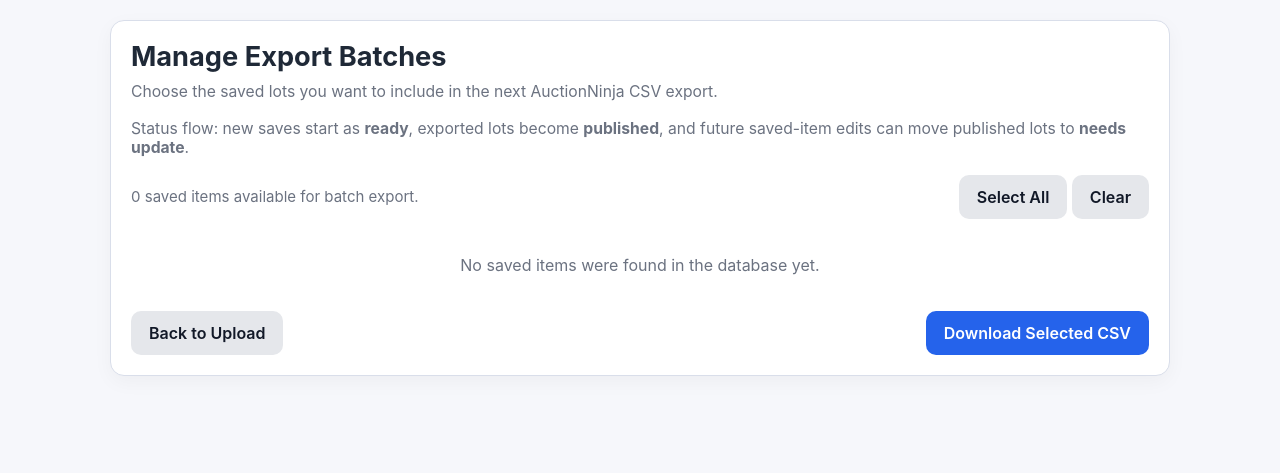
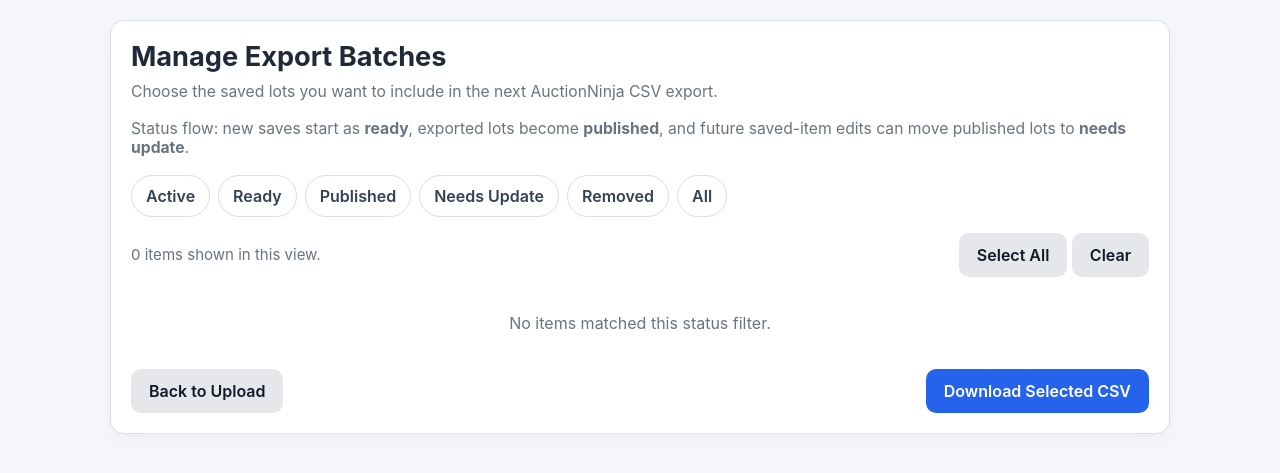
Before and after one commit to tpobryan/treasureandthyme_inventory_manager, a Flask app: template templates/manage_items.html in a window 1280 px wide. Shown: the top 473 px of the page. Run offline with Flask 3, Linux system fonts and the light colour scheme; the template is opened without the code that fills it, so the values that code supplies are empty.

Commit message:
Add status filters to manage items

```diff
--- a/app.py
+++ b/app.py
@@ -84,6 +84,19 @@ ITEM_STATUS_PUBLISHED = "published"
 ITEM_STATUS_NEEDS_UPDATE = "needs_update"
 ITEM_STATUS_REMOVED = "removed"
 EXPORTABLE_STATUSES = {ITEM_STATUS_READY, ITEM_STATUS_NEEDS_UPDATE, ITEM_STATUS_PUBLISHED}
+MANAGE_ITEM_FILTERS = {
+    "active": {ITEM_STATUS_READY, ITEM_STATUS_PUBLISHED, ITEM_STATUS_NEEDS_UPDATE},
+    ITEM_STATUS_READY: {ITEM_STATUS_READY},
+    ITEM_STATUS_PUBLISHED: {ITEM_STATUS_PUBLISHED},
+    ITEM_STATUS_NEEDS_UPDATE: {ITEM_STATUS_NEEDS_UPDATE},
+    ITEM_STATUS_REMOVED: {ITEM_STATUS_REMOVED},
+    "all": {
+        ITEM_STATUS_READY,
+        ITEM_STATUS_PUBLISHED,
+        ITEM_STATUS_NEEDS_UPDATE,
+        ITEM_STATUS_REMOVED,
+    },
+}
 
 DEFAULT_CATEGORIES = [
     "Jewelry",
@@ -676,18 +689,29 @@ def fetch_export_rows() -> list[list[str]]:
     return rows
 
 
-def fetch_manage_items() -> list[dict[str, str]]:
+def normalize_manage_filter(raw_filter: str) -> str:
+    value = (raw_filter or "").strip().lower()
+    if value in MANAGE_ITEM_FILTERS:
+        return value
+    return "active"
+
+
+def fetch_manage_items(status_filter: str = "active") -> list[dict[str, str]]:
     if not database_enabled():
         return []
 
+    normalized_filter = normalize_manage_filter(status_filter)
+    statuses = MANAGE_ITEM_FILTERS[normalized_filter]
+
     ensure_item_store_ready()
-    connection, _dialect = connect_item_store()
+    connection, dialect = connect_item_store()
     assert connection is not None
 
     try:
         cursor = connection.cursor()
+        placeholders = ", ".join(["?"] * len(statuses)) if dialect == "sqlite" else ", ".join(["%s"] * len(statuses))
         cursor.execute(
-            """
+            f"""
             SELECT
                 lot_number,
                 title,
@@ -700,9 +724,10 @@ def fetch_manage_items() -> list[dict[str, str]]:
                 published_at,
                 last_export_batch
             FROM auction_items
-            WHERE status != 'removed'
+            WHERE status IN ({placeholders})
             ORDER BY lot_number
-            """
+            """,
+            tuple(statuses),
         )
         records = cursor.fetchall()
     finally:
@@ -1535,10 +1560,12 @@ def manage_items():
         flash("Batch item management is available when DATABASE_URL is configured.")
         return redirect(url_for("index"))
 
-    items = fetch_manage_items()
+    current_filter = normalize_manage_filter(request.args.get("status", "active"))
+    items = fetch_manage_items(current_filter)
     return render_template(
         "manage_items.html",
         items=items,
+        current_filter=current_filter,
     )
 
 
--- a/templates/manage_items.html
+++ b/templates/manage_items.html
@@ -81,6 +81,30 @@
     .toolbar-copy {
       color: var(--muted);
       font-size: 0.94rem;
+    }
+
+    .filter-row {
+      display: flex;
+      gap: 8px;
+      flex-wrap: wrap;
+      margin-bottom: 16px;
+    }
+
+    .filter-pill {
+      display: inline-block;
+      padding: 10px 14px;
+      border-radius: 999px;
+      border: 1px solid var(--border);
+      background: #fff;
+      color: #334155;
+      font-weight: 600;
+      text-decoration: none;
+    }
+
+    .filter-pill.active {
+      background: #dbeafe;
+      border-color: #93c5fd;
+      color: #1d4ed8;
     }
 
     button,
@@ -229,10 +253,19 @@
         {% endif %}
       {% endwith %}
 
+      <div class="filter-row">
+        <a class="filter-pill {% if current_filter == 'active' %}active{% endif %}" href="{{ url_for('manage_items', status='active') }}">Active</a>
+        <a class="filter-pill {% if current_filter == 'ready' %}active{% endif %}" href="{{ url_for('manage_items', status='ready') }}">Ready</a>
+        <a class="filter-pill {% if current_filter == 'published' %}active{% endif %}" href="{{ url_for('manage_items', status='published') }}">Published</a>
+        <a class="filter-pill {% if current_filter == 'needs_update' %}active{% endif %}" href="{{ url_for('manage_items', status='needs_update') }}">Needs Update</a>
+        <a class="filter-pill {% if current_filter == 'removed' %}active{% endif %}" href="{{ url_for('manage_items', status='removed') }}">Removed</a>
+        <a class="filter-pill {% if current_filter == 'all' %}active{% endif %}" href="{{ url_for('manage_items', status='all') }}">All</a>
+      </div>
+
       <form action="{{ url_for('export_selected_csv') }}" method="post">
         <div class="toolbar">
           <div class="toolbar-copy">
-            {{ items|length }} saved item{% if items|length != 1 %}s{% endif %} available for batch export.
+            {{ items|length }} item{% if items|length != 1 %}s{% endif %} shown in this view.
           </div>
           <div>
             <button type="button" class="secondary" id="selectAllButton">Select All</button>
@@ -260,12 +293,14 @@
                 {% for item in items %}
                   <tr>
                     <td>
+                      {% if item['status'] != 'removed' %}
                         <input
                           type="checkbox"
                           name="lot_numbers"
                           value="{{ item['lot_number'] }}"
                           {% if item['status'] in ('ready', 'needs_update') %}checked{% endif %}
                         >
+                      {% endif %}
                     </td>
                     <td>{{ item['lot_number'] }}</td>
                     <td>
@@ -287,6 +322,7 @@
                     <td>
                       <div class="inline-actions">
                         <a class="button-link secondary" href="{{ url_for('edit_saved_item', lot_number=item['lot_number']) }}">Edit</a>
+                        {% if item['status'] != 'removed' %}
                           <button
                             type="submit"
                             class="danger-button"
@@ -296,6 +332,7 @@
                           >
                             Remove
                           </button>
+                        {% endif %}
                       </div>
                     </td>
                   </tr>
@@ -304,7 +341,7 @@
             </table>
           </div>
         {% else %}
-          <div class="empty">No saved items were found in the database yet.</div>
+          <div class="empty">No items matched this status filter.</div>
         {% endif %}
 
         <div class="footer-actions">
```
Also changed, not shown: tests/test_app.py (+64 -0 lines). Lines whose indentation alone changed are shown as unchanged.
